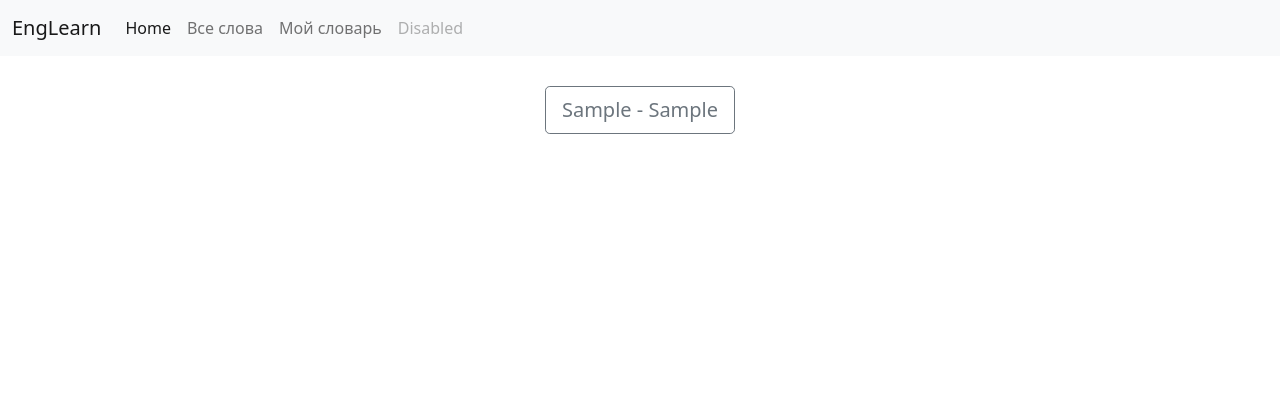
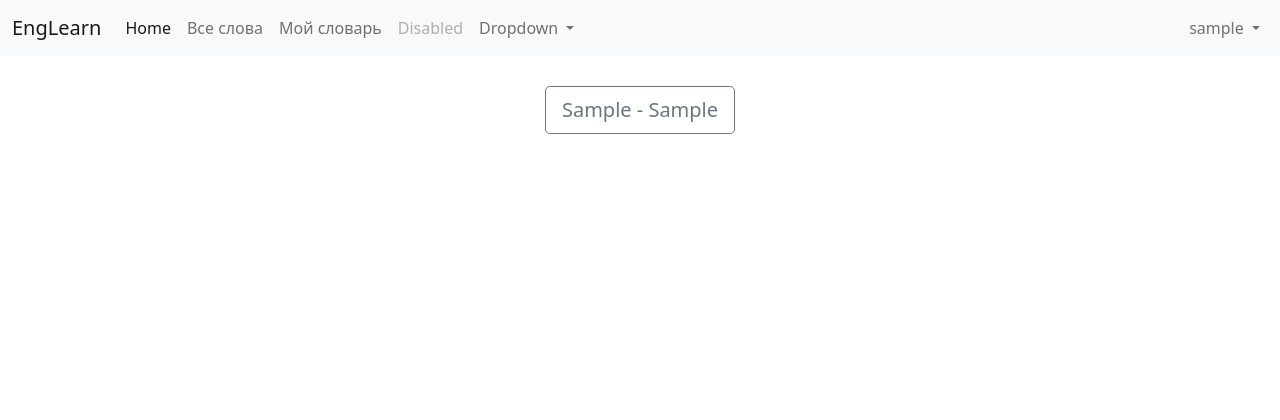
Before and after one commit to Vladiuse/engLearn, a Django app: page /words/ in a window 1280 px wide. Shown: the top 420 px of the page. Run offline with Django 5.2, Linux system fonts and the light colour scheme; a user stored in the database is signed in; tables that the repository leaves empty hold one stand-in row (values such as "Sample post"); parts of the project's set-up code (start-up, migrations or seed data) failed here and were passed over; some libraries are stand-ins or nearby versions.

Commit message:
add dir with templates

```diff
--- a/engLearn/engLearn/settings.py
+++ b/engLearn/engLearn/settings.py
@@ -59,6 +59,7 @@ INSTALLED_APPS = [
     'words.apps.WordsConfig',
     'trainer.apps.TrainerConfig',
     'vocabulary.apps.VocabularyConfig',
+    'users.apps.UsersConfig',
 
     'django_extensions',
     'rest_framework',
@@ -87,7 +88,7 @@ ROOT_URLCONF = 'engLearn.urls'
 TEMPLATES = [
     {
         'BACKEND': 'django.template.backends.django.DjangoTemplates',
-        'DIRS': [],
+        'DIRS': [os.path.join(BASE_DIR, 'templates')],
         'APP_DIRS': True,
         'OPTIONS': {
             'context_processors': [
--- /dev/null
+++ b/engLearn/templates/base.html
@@ -0,0 +1,93 @@
+<!DOCTYPE html>
+<html lang="en">
+
+<head>
+  <meta charset="UTF-8">
+  <meta name="viewport" content="width=device-width, initial-scale=1.0">
+  <title>Document</title>
+  <link href="https://cdn.jsdelivr.net/npm/bootstrap@5.0.2/dist/css/bootstrap.min.css" rel="stylesheet"
+    integrity="sha384-EVSTQN3/azprG1Anm3QDgpJLIm9Nao0Yz1ztcQTwFspd3yD65VohhpuuCOmLASjC" crossorigin="anonymous">
+
+  <script src="https://cdn.jsdelivr.net/npm/bootstrap@5.0.2/dist/js/bootstrap.bundle.min.js"
+    integrity="sha384-MrcW6ZMFYlzcLA8Nl+NtUVF0sA7MsXsP1UyJoMp4YLEuNSfAP+JcXn/tWtIaxVXM"
+    crossorigin="anonymous"></script>
+
+  <script src="https://ajax.googleapis.com/ajax/libs/jquery/3.7.1/jquery.min.js"></script>
+  <!--ICONS-->
+  <script src="https://kit.fontawesome.com/0960a95ef5.js" crossorigin="anonymous"></script>
+</head>
+
+<body>
+  <nav class="navbar navbar-expand-lg navbar-light bg-light">
+    <div class="container-fluid">
+      <a class="navbar-brand" href="#">EngLearn</a>
+      <button class="navbar-toggler" type="button" data-bs-toggle="collapse" data-bs-target="#navbarNav"
+        aria-controls="navbarNav" aria-expanded="false" aria-label="Toggle navigation">
+        <span class="navbar-toggler-icon"></span>
+      </button>
+      <div class="collapse navbar-collapse" id="navbarNav">
+        <ul class="navbar-nav">
+          <li class="nav-item">
+            <a class="nav-link active" aria-current="page" href="#">Home</a>
+          </li>
+          <li class="nav-item">
+            <a class="nav-link" href="#">Все слова</a>
+          </li>
+          {% if user.is_authenticated %}
+          <li class="nav-item">
+            <a class="nav-link" href="#">Мой словарь</a>
+          </li>
+          {%endif%}
+          <li class="nav-item">
+            <a class="nav-link disabled" href="#" tabindex="-1" aria-disabled="true">Disabled</a>
+          </li>
+          <li class="nav-item dropdown">
+            <a class="nav-link dropdown-toggle" href="#" id="navbarDropdown" role="button" data-bs-toggle="dropdown"
+              aria-expanded="false">
+              Dropdown
+            </a>
+            <ul class="dropdown-menu" aria-labelledby="navbarDropdown">
+              <li><a class="dropdown-item" href="#">Action</a></li>
+              <li><a class="dropdown-item" href="#">Another action</a></li>
+              <li>
+                <hr class="dropdown-divider">
+              </li>
+              <li><a class="dropdown-item" href="#">Something else here</a></li>
+            </ul>
+          </li>
+
+        </ul>
+      </div>
+      <div class="collapse navbar-collapse d-flex justify-content-end" id="navbarNav">
+        <ul class="navbar-nav ">
+          {% if user.is_authenticated%}
+          <li class="nav-item dropdown">
+            <a class="nav-link dropdown-toggle" href="#" id="navbarDropdown" role="button" data-bs-toggle="dropdown"
+              aria-expanded="false">
+              {{user.username}}
+            </a>
+            <ul class="dropdown-menu dropdown-menu-end" aria-labelledby="navbarDropdown">
+              <li><a class="dropdown-item" href="#">Кабинет Пользователя</a></li>
+              <li><a class="dropdown-item" href="#">Настройки</a></li>
+              <li><hr class="dropdown-divider"></li>
+              <li><a class="dropdown-item" href="#">Выйти</a></li>
+
+            </ul>
+          </li>
+
+          {%else%}
+          <li class="nav-item dropdown">
+            <a class="nav-link " href="{%url 'login' %}" tabindex="-1" aria-disabled="true">Войти</a>
+          </li>
+          {%endif%}
+        </ul>
+      </div>
+    </div>
+
+  </nav>
+
+  {%block content%}
+  {%endblock%}
+</body>
+
+</html>
--- a/engLearn/trainer/templates/trainer/base.html
+++ /dev/null
@@ -1,48 +0,0 @@
-<!DOCTYPE html>
-<html lang="en">
-<head>
-    <meta charset="UTF-8">
-    <meta name="viewport" content="width=device-width, initial-scale=1.0">
-    <title>Document</title>
-    <link href="https://cdn.jsdelivr.net/npm/bootstrap@5.0.2/dist/css/bootstrap.min.css" rel="stylesheet"
-        integrity="sha384-EVSTQN3/azprG1Anm3QDgpJLIm9Nao0Yz1ztcQTwFspd3yD65VohhpuuCOmLASjC" crossorigin="anonymous">
-
-    <script src="https://cdn.jsdelivr.net/npm/bootstrap@5.0.2/dist/js/bootstrap.bundle.min.js"
-        integrity="sha384-MrcW6ZMFYlzcLA8Nl+NtUVF0sA7MsXsP1UyJoMp4YLEuNSfAP+JcXn/tWtIaxVXM"
-        crossorigin="anonymous"></script>
-
-    <script src="https://ajax.googleapis.com/ajax/libs/jquery/3.7.1/jquery.min.js"></script>
-    <!--ICONS-->
-    <script src="https://kit.fontawesome.com/0960a95ef5.js" crossorigin="anonymous"></script>
-</head>
-<body>
-  <nav class="navbar navbar-expand-lg navbar-light bg-light">
-    <div class="container-fluid">
-      <a class="navbar-brand" href="#">EngLearn</a>
-      <button class="navbar-toggler" type="button" data-bs-toggle="collapse" data-bs-target="#navbarNav" aria-controls="navbarNav" aria-expanded="false" aria-label="Toggle navigation">
-        <span class="navbar-toggler-icon"></span>
-      </button>
-      <div class="collapse navbar-collapse" id="navbarNav">
-        <ul class="navbar-nav">
-          <li class="nav-item">
-            <a class="nav-link active" aria-current="page" href="#">Home</a>
-          </li>
-          <li class="nav-item">
-            <a class="nav-link" href="#">Все слова</a>
-          </li>
-          {% if user.is_authenticated %}
-          <li class="nav-item">
-            <a class="nav-link" href="#">Мой словарь</a>
-          </li>
-          {%endif%}
-          <li class="nav-item">
-            <a class="nav-link disabled" href="#" tabindex="-1" aria-disabled="true">Disabled</a>
-          </li>
-        </ul>
-      </div>
-    </div>
-  </nav>
-    {%block content%}
-    {%endblock%}
-</body>
-</html>
--- a/engLearn/vocabulary/serializer.py
+++ b/engLearn/vocabulary/serializer.py
@@ -1,6 +1,7 @@
 from rest_framework import serializers
 from .models import UserWord
 from rest_framework.validators import UniqueTogetherValidator
+from django.views.generic import ListView
 
 class UserWordSerializer(serializers.ModelSerializer):
 
@@ -19,3 +20,8 @@ class UserWordSerializer(serializers.ModelSerializer):
                 fields=['owner', 'word']
             )
         ]
+
+
+class UserVocabularyView(ListView):
+
+    template_name = 'vocabulary/user_vocabulary.html'
--- a/engLearn/words/templates/words/word_list.html
+++ b/engLearn/words/templates/words/word_list.html
@@ -1,4 +1,4 @@
-{%extends 'trainer/base.html'%}
+{%extends 'base.html'%}
 {%block content%}
 <style>
   .word-cloud{
```
Also changed, not shown: engLearn/templates/registration/login.html (added, +20 -0 lines), engLearn/templates/registration/sign_up.html (added, +38 -0 lines), engLearn/vocabulary/views.py (+7 -1 lines).
